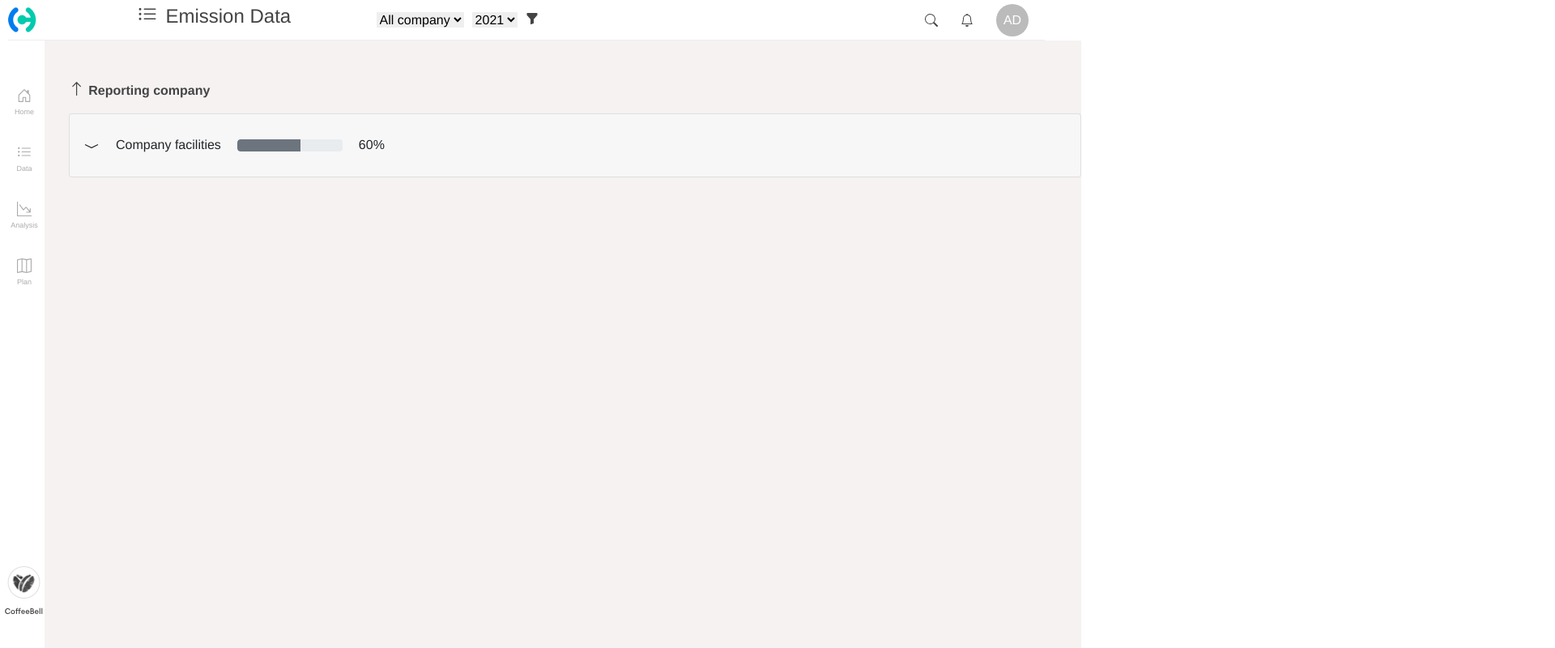
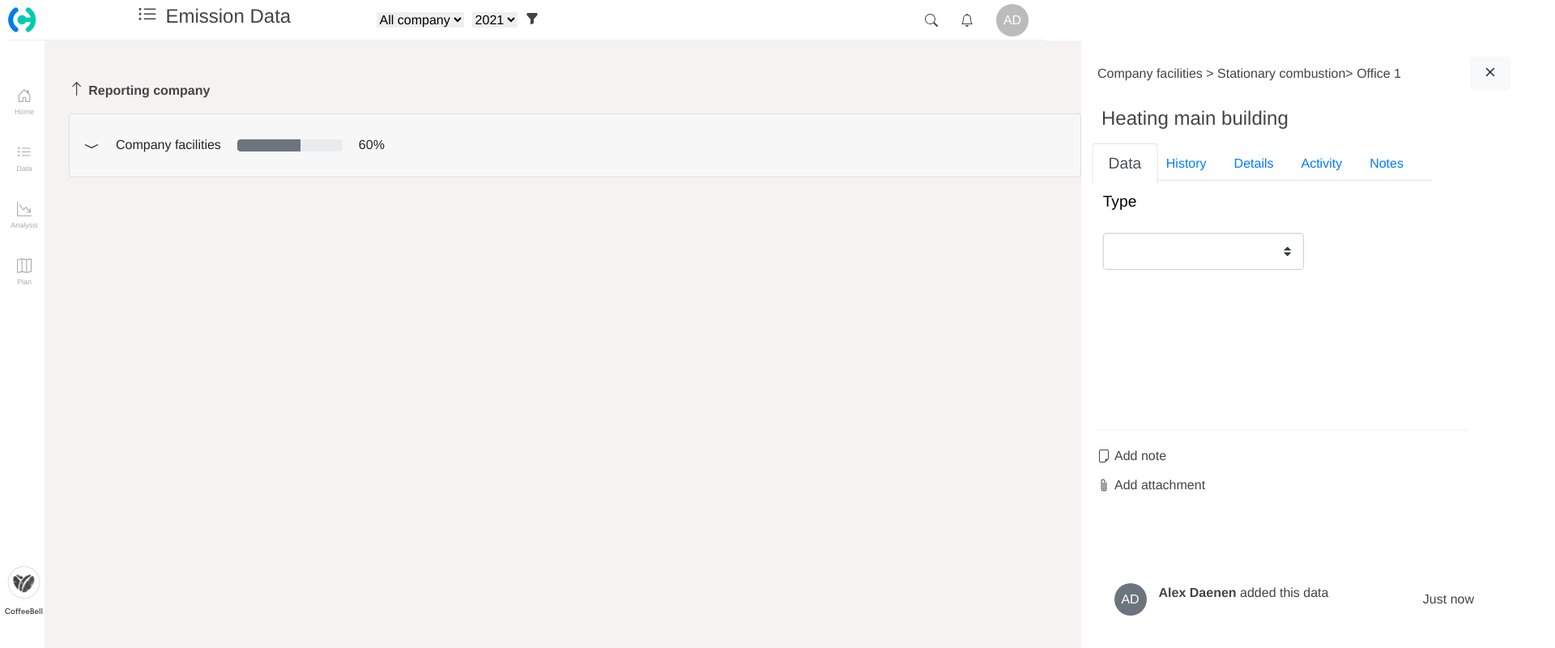
Before and after one commit to Moamin-AbuEwaida/carbon-project, a Vue app: page / in a window 1280 px wide. Shown: the top 800 px of the page at 81% size, 1920 px wide, since content can reach past the window. Built offline with nearby package versions, Linux system fonts and the light colour scheme.

Commit message:
main page component completed

```diff
--- a/src/components/MainPage.vue
+++ b/src/components/MainPage.vue
@@ -82,6 +82,7 @@
                                     block
                                     v-b-toggle.heatMB
                                     variant="white"
+                                    @click="setHide"
                                   >
                                     <div class="bar">
                                       <b-icon
@@ -123,6 +124,64 @@
           </b-card-body>
         </b-collapse>
       </b-card>
+    </div>
+    <!-- side page -->
+    <div class="side-screen" :class="hide">
+      <!-- side page head -->
+      <div class="side-page-head">
+        <div class="text">
+          Company facilities > Stationary combustion> Office 1
+        </div>
+        <b-button variant="light" @click="setHide">
+          <b-icon icon="x" font-scale="1.5"></b-icon
+        ></b-button>
+      </div>
+      <!-- side page body -->
+      <div class="page-body">
+        <h2>Heating main building</h2>
+        <div class="tabs">
+          <b-tabs content-class="mt-3">
+            <b-tab title="Data" active>
+              <p>Type</p>
+              <b-form-select v-model="selected" class="drop-list">
+                <b-form-select-option
+                  v-for="(item, i) in list"
+                  :key="i"
+                  :value="{ item }"
+                  >{{ item }}</b-form-select-option
+                >
+              </b-form-select>
+            </b-tab>
+            <b-tab title="History"><p>History</p></b-tab>
+            <b-tab title="Details"><p>Details</p></b-tab>
+            <b-tab title="Activity"><p>Activity</p></b-tab>
+            <b-tab title="Notes"><p>Notes</p></b-tab>
+          </b-tabs>
+        </div>
+        <!-- attachments part -->
+        <div class="uploading">
+          <div class="note">
+            <b-icon icon="file-earmark" flip-v></b-icon>
+            <a>Add note</a>
+          </div>
+          <div class="attach">
+            <b-icon icon="paperclip"></b-icon>
+            <a>Add attachment</a>
+          </div>
+        </div>
+        <!-- lower part -->
+        <div class="lower-part">
+          <!-- left side -->
+          <div class="info">
+            <b-avatar text="AD"></b-avatar>
+            <p>Alex Daenen <span>added this data</span></p>
+          </div>
+          <!-- rightside -->
+          <div>
+            <span>Just now</span>
+          </div>
+        </div>
+      </div>
     </div>
   </div>
 </template>
@@ -167,11 +226,28 @@ export default {
           accordation: "my-factory2",
         },
       ],
+      selected: null,
+      list: [
+        "Natural Gas",
+        "Gas oil",
+        "Propane",
+        "Mazout",
+        "Option5",
+        "(Etc.)",
+      ],
+      hide: "",
     };
   },
   methods: {
     toggle: () => {
       console.log("clicked");
+    },
+    setHide() {
+      if (this.hide === "") {
+        this.hide = "hidden";
+      } else if (this.hide === "hidden") {
+        this.hide = "";
+      }
     },
   },
 };
@@ -208,4 +284,75 @@ export default {
   width: 130px;
   height: 15px;
 }
+.side-screen {
+  background-color: #fff;
+  position: absolute;
+  top: 0;
+  right: -600px;
+  width: 600px;
+  height: 100%;
+}
+.hidden {
+  right: 0;
+}
+.side-page-head {
+  margin: 20px;
+  display: flex;
+  justify-content: space-between;
+  align-items: center;
+  width: 85%;
+}
+.page-body {
+  margin: 20px;
+  width: 85%;
+}
+.tabs {
+  margin: 20px 0px;
+  width: 90%;
+  height: 350px;
+
+  border-bottom: 1px solid rgb(246, 242, 242);
+}
+
+.tabs p {
+  margin: 20px 40px;
+}
+
+.drop-list {
+  width: 50%;
+  margin-left: 40px;
+}
+.uploading {
+  display: flex;
+  flex-direction: column;
+  height: 60px;
+  gap: 2;
+  justify-content: space-between;
+}
+.note,
+.attach {
+  display: flex;
+  align-items: center;
+  gap: 5px;
+  cursor: pointer;
+}
+.lower-part {
+  width: 80%;
+  display: flex;
+  justify-content: space-between;
+}
+.lower-part > div {
+  display: flex;
+  justify-content: center;
+  align-items: center;
+}
+.info {
+  width: 70%;
+  gap: 15px;
+  font-weight: bold;
+}
+
+.info span {
+  font-weight: 200;
+}
 </style>
```
